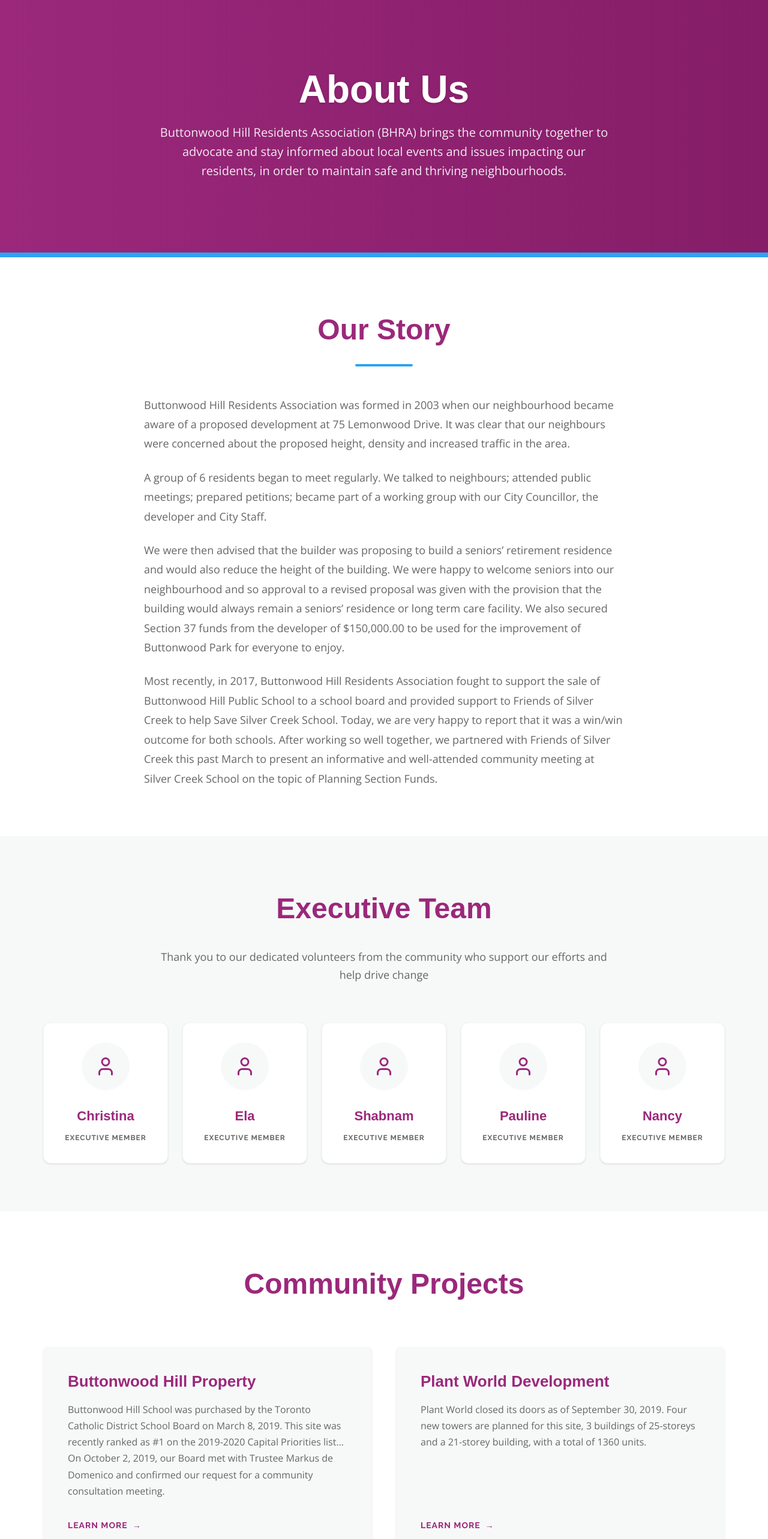
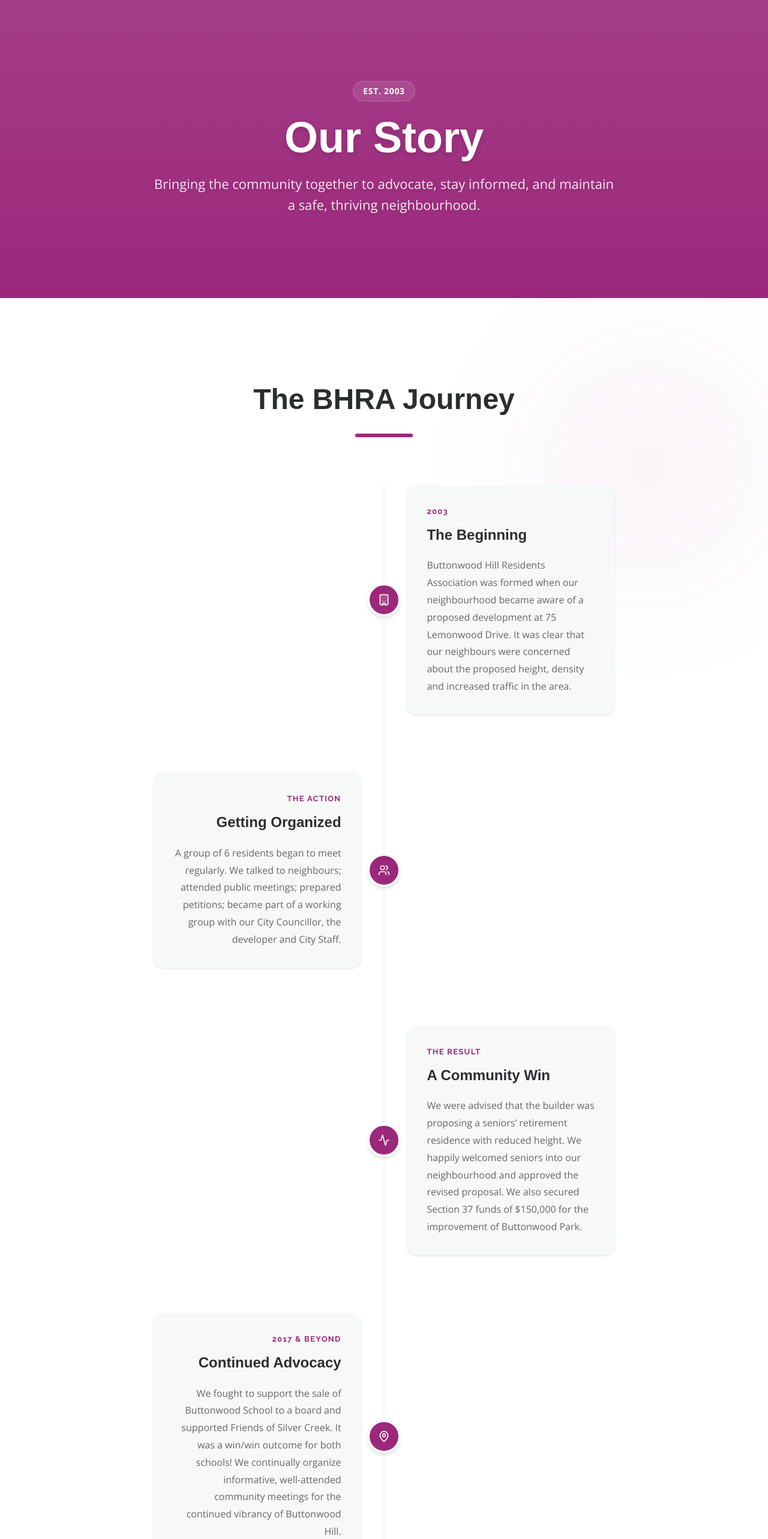
Before and after one commit to PlanetGalactor/BHRA-Website, a Next.js app: page /about in a window 1280 px wide. Shown: the part 100-2666 px from the top of the page at 60% size. Built offline with nearby package versions, Linux system fonts and the light colour scheme; a web font is replaced by a local one.

Commit message:
Redesign About Us page with modern UI layout

```diff
--- a/app/about/page.tsx
+++ b/app/about/page.tsx
@@ -1,6 +1,6 @@
 import Image from "next/image";
 import Link from "next/link";
-import { User } from "lucide-react";
+import { User, Calendar, MapPin, Building, Activity, Users } from "lucide-react";
 
 export default function AboutPage() {
   const team = [
@@ -11,124 +11,163 @@ export default function AboutPage() {
     { name: "Nancy", role: "Executive Member" },
   ];
 
-  const projects = [
+  const timelineSteps = [
     {
-      name: "Buttonwood Hill Property",
-      desc: "Buttonwood Hill School was purchased by the Toronto Catholic District School Board on March 8, 2019. This site was recently ranked as #1 on the 2019-2020 Capital Priorities list... On October 2, 2019, our Board met with Trustee Markus de Domenico and confirmed our request for a community consultation meeting."
+      year: "2003",
+      title: "The Beginning",
+      content: "Buttonwood Hill Residents Association was formed when our neighbourhood became aware of a proposed development at 75 Lemonwood Drive. It was clear that our neighbours were concerned about the proposed height, density and increased traffic in the area.",
+      icon: <Building className="w-5 h-5 text-white" />
     },
     {
-      name: "Plant World Development",
-      desc: "Plant World closed its doors as of September 30, 2019. Four new towers are planned for this site, 3 buildings of 25-storeys and a 21-storey building, with a total of 1360 units."
+      year: "The Action",
+      title: "Getting Organized",
+      content: "A group of 6 residents began to meet regularly. We talked to neighbours; attended public meetings; prepared petitions; became part of a working group with our City Councillor, the developer and City Staff.",
+      icon: <Users className="w-5 h-5 text-white" />
     },
     {
-      name: "Humbertown Plaza",
-      desc: "This development’s been approved. A sales pavilion will likely appear this fall toward the end of 2018. Construction will take 2 ½ to 3 years. During construction, the LCBO will set up a trailer in the next parking lot... The construction of Block 5 will span 2-3 years."
+      year: "The Result",
+      title: "A Community Win",
+      content: "We were advised that the builder was proposing a seniors’ retirement residence with reduced height. We happily welcomed seniors into our neighbourhood and approved the revised proposal. We also secured Section 37 funds of $150,000 for the improvement of Buttonwood Park.",
+      icon: <Activity className="w-5 h-5 text-white" />
     },
     {
-      name: "Richview Square",
-      desc: "Trinity Development Group and CreateTO (formerly Build Toronto) filed their zoning development application for three new mixed-use buildings of 22, 22 and 11 storeys. Many modifications have been made by the developer after listening to community comments. In April of this year, Trinity Development Group and CreateTO filed for buildings of 22, 22, and 16 storeys. Concerns have been clear that 22 floor residential buildings will not be supported by the community."
-    },
-    {
-      name: "Richview Square 2 (Shannex Development)",
-      desc: "This development has yielded $463,000 in Section 42 funds (rules governing parkland dedication) to be utilized for improvements to nearby parks."
-    },
-    {
-      name: "St. Stevens Court",
-      desc: "Five buildings (6-9 storeys) will be constructed containing 523 units. Construction will get underway in the first half of 2019. Four buildings were approved (9, 6, 6 and 6 storeys)... Two buildings have rental units, two will be for-purchase condominiums."
-    },
-    {
-      name: "La Rose Apartments",
-      desc: "A seven-storey rental apartment building has been proposed including 187 units adjacent to an existing 16 storey building. The decision will grant a zoning by-law amendment to permit an infill apartment building."
-    },
-    {
-      name: "Eglinton West LRT",
-      desc: "Part of a mass transit plan between the City of Toronto and the Province of Ontario. Expansion is expected to be underground for much of the area between Mount Dennis and the airport."
+      year: "2017 & Beyond",
+      title: "Continued Advocacy",
+      content: "We fought to support the sale of Buttonwood School to a board and supported Friends of Silver Creek. It was a win/win outcome for both schools! We continually organize informative, well-attended community meetings for the continued vibrancy of Buttonwood Hill.",
+      icon: <MapPin className="w-5 h-5 text-white" />
     }
   ];
 
   return (
     <div className="flex flex-col min-h-screen">
       {/* 1. Hero banner */}
-      <section className="bg-gradient-to-r from-primary to-[#851d68] py-[120px] relative text-center flex items-center justify-center border-b-[8px] border-accent">
-        <div className="max-w-[1200px] w-full mx-auto px-4 sm:px-6 lg:px-8 relative z-10">
-          <h1 className="text-5xl md:text-6xl lg:text-[64px] font-serif font-bold text-white mb-6 drop-shadow-sm">
-            About Us
+      <section className="relative w-full min-h-[500px] flex items-center justify-center overflow-hidden">
+        <Image
+          src="/images/hero-park.jpg"
+          alt="Buttonwood Hill Park"
+          fill
+          priority
+          className="object-cover object-center absolute inset-0 z-0 opacity-80 mix-blend-overlay"
+        />
+        <div className="absolute inset-0 bg-[#9b287b] mix-blend-multiply opacity-90 z-10"></div>
+        <div className="absolute inset-0 bg-gradient-to-t from-[#9b287b] to-transparent z-10"></div>
+
+        <div className="max-w-[1200px] w-full mx-auto px-4 sm:px-6 lg:px-8 relative z-20 text-center flex flex-col items-center">
+          <div className="inline-flex items-center justify-center px-4 py-1.5 rounded-full bg-white/10 text-white text-sm font-bold uppercase tracking-wider mb-6 border border-white/20 backdrop-blur-sm">
+            Est. 2003
+          </div>
+          <h1 className="text-5xl md:text-6xl lg:text-[72px] font-serif font-bold text-white mb-6 drop-shadow-lg">
+            Our Story
           </h1>
-          <p className="text-lg md:text-[20px] text-white font-sans max-w-3xl mx-auto leading-[1.6em] opacity-90">
-            Buttonwood Hill Residents Association (BHRA) brings the community together to advocate and stay informed about local events and issues impacting our residents, in order to maintain safe and thriving neighbourhoods.
+          <p className="text-lg md:text-[22px] text-white/90 font-sans max-w-3xl mx-auto leading-[1.6em] drop-shadow-md font-light">
+            Bringing the community together to advocate, stay informed, and maintain a safe, thriving neighbourhood.
           </p>
         </div>
       </section>
 
-      {/* 2. Our Story */}
-      <section className="bg-white py-[80px] max-md:py-[48px]">
+      {/* 2. Timeline Journey */}
+      <section className="bg-white py-24 md:py-32 relative overflow-hidden">
+        {/* Subtle background flair */}
+        <div className="absolute top-20 right-0 w-[400px] h-[400px] bg-primary/5 rounded-full blur-[100px] pointer-events-none"></div>
+
         <div className="max-w-[1200px] w-full mx-auto px-4 sm:px-6 lg:px-8">
-          <div className="max-w-[800px] mx-auto text-center mb-12">
-            <h2 className="text-[48px] max-md:text-[36px] font-serif font-bold text-primary mb-4">Our Story</h2>
-            <div className="w-24 h-1 bg-accent mx-auto rounded-full"></div>
+          <div className="text-center mb-20">
+            <h2 className="text-[40px] md:text-[48px] font-serif font-bold text-[#2c2d2e] mb-4">The BHRA Journey</h2>
+            <div className="w-24 h-1.5 bg-primary mx-auto rounded-full"></div>
           </div>
 
-          <div className="max-w-[800px] mx-auto text-[#666666] font-sans text-[18px] leading-[1.8em] space-y-6">
-            <p>
-              Buttonwood Hill Residents Association was formed in 2003 when our neighbourhood became aware of a proposed development at 75 Lemonwood Drive. It was clear that our neighbours were concerned about the proposed height, density and increased traffic in the area.
-            </p>
-            <p>
-              A group of 6 residents began to meet regularly. We talked to neighbours; attended public meetings; prepared petitions; became part of a working group with our City Councillor, the developer and City Staff.
-            </p>
-            <p>
-              We were then advised that the builder was proposing to build a seniors’ retirement residence and would also reduce the height of the building. We were happy to welcome seniors into our neighbourhood and so approval to a revised proposal was given with the provision that the building would always remain a seniors’ residence or long term care facility. We also secured Section 37 funds from the developer of $150,000.00 to be used for the improvement of Buttonwood Park for everyone to enjoy.
-            </p>
-            <p>
-              Most recently, in 2017, Buttonwood Hill Residents Association fought to support the sale of Buttonwood Hill Public School to a school board and provided support to Friends of Silver Creek to help Save Silver Creek School. Today, we are very happy to report that it was a win/win outcome for both schools. After working so well together, we partnered with Friends of Silver Creek this past March to present an informative and well-attended community meeting at Silver Creek School on the topic of Planning Section Funds.
-            </p>
+          <div className="relative max-w-3xl mx-auto">
+            {/* Vertical Line */}
+            <div className="absolute left-[28px] md:left-1/2 top-0 bottom-0 w-1 bg-[#f7f9f9] md:-translate-x-1/2"></div>
+
+            <div className="space-y-12 md:space-y-24">
+              {timelineSteps.map((step, index) => {
+                const isEven = index % 2 === 0;
+                return (
+                  <div key={index} className={`relative flex items-center md:justify-between flex-col md:flex-row group ${isEven ? 'md:flex-row-reverse' : ''}`}>
+                    {/* Center Icon */}
+                    <div className="absolute left-[28px] md:left-1/2 w-14 h-14 bg-primary rounded-full flex items-center justify-center md:-translate-x-1/2 border-4 border-white shadow-md z-10 group-hover:scale-110 group-hover:bg-[#a3107c] transition-all duration-300 -translate-x-[24px]">
+                      {step.icon}
+                    </div>
+
+                    {/* Content Card */}
+                    <div className={`w-full md:w-[45%] pl-16 md:pl-0 ${isEven ? 'md:text-left' : 'md:text-right'}`}>
+                      <div className="bg-[#f7f9f9] p-8 rounded-2xl shadow-sm border border-transparent hover:border-primary/20 hover:shadow-xl transition-all duration-300 hover:-translate-y-1">
+                        <span className="text-primary font-ui font-bold uppercase tracking-widest text-[13px] mb-2 block">{step.year}</span>
+                        <h3 className="text-[24px] font-serif font-bold text-[#2c2d2e] mb-4">{step.title}</h3>
+                        <p className="text-[#666666] font-sans leading-[1.8em]">
+                          {step.content}
+                        </p>
+                      </div>
+                    </div>
+                  </div>
+                );
+              })}
+            </div>
           </div>
         </div>
       </section>
 
-      {/* 3. Executive Team */}
-      <section className="bg-[#f7f9f9] py-[80px] max-md:py-[48px]">
+      {/* 3. 21st Dev Inspired Executive Team */}
+      <section className="bg-[#f7f9f9] py-24 md:py-32 relative">
         <div className="max-w-[1200px] w-full mx-auto px-4 sm:px-6 lg:px-8">
-          <div className="text-center max-w-3xl mx-auto mb-16">
-            <h2 className="text-[48px] max-md:text-[36px] font-serif font-bold text-primary mb-6">Executive Team</h2>
-            <p className="text-[#666666] font-sans text-[18px] leading-[1.7em]">
-              Thank you to our dedicated volunteers from the community who support our efforts and help drive change
+          <div className="text-center mb-16">
+            <h2 className="text-[40px] md:text-[48px] font-serif font-bold text-[#2c2d2e] mb-4">Our Executive Team</h2>
+            <p className="text-[18px] text-[#666666] font-sans max-w-2xl mx-auto mb-10">
+              Dedicated neighbors volunteering their time and energy to advocate for Buttonwood Hill.
             </p>
           </div>
 
           <div className="grid grid-cols-1 sm:grid-cols-2 lg:grid-cols-5 gap-6">
-            {team.map((member, i) => (
-              <div key={i} className="bg-white p-8 rounded-xl text-center shadow-sm hover:shadow-lg transition-shadow duration-300 border border-gray-100 flex flex-col items-center group">
-                <div className="w-[80px] h-[80px] bg-[#f7f9f9] rounded-full flex items-center justify-center mb-6 group-hover:bg-primary group-hover:text-white text-primary transition-colors duration-300">
-                  <User size={36} />
+            {team.map((member, index) => (
+              <div
+                key={index}
+                className="group relative flex flex-col items-center justify-end overflow-hidden rounded-2xl bg-white p-8 text-center shadow-lg transition-all duration-500 ease-out hover:-translate-y-2 hover:shadow-2xl border border-gray-100"
+              >
+                {/* Background wave animation */}
+                <div
+                  className="absolute bottom-0 left-0 right-0 h-1/2 origin-bottom scale-y-0 transform rounded-t-full bg-gradient-to-t from-primary/10 to-transparent transition-transform duration-500 ease-out group-hover:scale-y-100"
+                  style={{ transitionDelay: `${index * 50}ms` }}
+                />
+
+                {/* Member Avatar */}
+                <div
+                  className="relative z-10 h-[100px] w-[100px] overflow-hidden rounded-full border-[4px] border-transparent bg-[#f7f9f9] transition-all duration-500 ease-out group-hover:border-primary group-hover:scale-105 flex items-center justify-center mb-6"
+                  style={{ transitionDelay: `${index * 100}ms` }}
+                >
+                  <User className="w-10 h-10 text-primary opacity-50 group-hover:opacity-100 transition-opacity duration-300" />
                 </div>
-                <h3 className="text-[22px] font-serif font-bold text-primary mb-2">{member.name}</h3>
-                <p className="font-ui uppercase tracking-[1px] text-[12px] text-[#666666] font-bold">{member.role}</p>
+
+                <h3 className="relative z-10 text-[20px] font-serif font-bold text-[#2c2d2e] mb-1 group-hover:text-primary transition-colors">
+                  {member.name}
+                </h3>
+                <p className="relative z-10 text-[12px] font-ui uppercase tracking-widest text-[#666666] font-bold">
+                  {member.role}
+                </p>
               </div>
             ))}
           </div>
         </div>
       </section>
 
-      {/* 4. Community Projects */}
-      <section className="bg-white py-[80px] max-md:py-[48px]">
-        <div className="max-w-[1200px] w-full mx-auto px-4 sm:px-6 lg:px-8">
-          <h2 className="text-[48px] max-md:text-[36px] font-serif font-bold text-primary mb-16 text-center">Community Projects</h2>
-
-          <div className="grid grid-cols-1 md:grid-cols-2 gap-8 lg:gap-10">
-            {projects.map((proj) => (
-              <div key={proj.name} className="bg-[#f7f9f9] p-8 md:p-10 rounded-[8px] shadow-sm hover:shadow-md transition-shadow duration-300 flex flex-col border border-transparent hover:border-gray-200">
-                <h3 className="text-[26px] font-serif font-bold text-primary mb-4 leading-[1.3]">{proj.name}</h3>
-                <p className="text-[#666666] text-[16px] leading-[1.7em] font-sans mb-8 flex-grow">{proj.desc}</p>
-                <div className="mt-auto">
-                  <Link href={`/projects#${proj.name.toLowerCase().replace(/[^a-z0-9]+/g, '-')}`} className="text-primary font-ui font-bold uppercase tracking-[1px] text-[14px] hover:text-accent transition-colors duration-300 flex items-center">
-                    Learn More <span className="ml-2">→</span>
-                  </Link>
-                </div>
-              </div>
-            ))}
-          </div>
+      {/* 4. Link to Community Projects */}
+      <section className="bg-primary py-24 relative overflow-hidden">
+        <div className="absolute inset-0 bg-black/10 mix-blend-multiply pointer-events-none"></div>
+        <div className="max-w-[1200px] w-full mx-auto px-4 sm:px-6 lg:px-8 text-center relative z-10">
+          <h2 className="text-[36px] md:text-[48px] font-serif font-bold text-white mb-6">Explore Our Community Projects</h2>
+          <p className="text-[18px] text-white/90 font-sans max-w-2xl mx-auto mb-10">
+            We actively monitor local developments ranging from the Buttonwood Hill property out to the Eglinton West LRT. See what we are fighting for today.
+          </p>
+          <Link
+            href="/projects"
+            className="inline-flex items-center gap-3 bg-white text-primary font-ui font-bold uppercase tracking-[1px] px-8 py-4 rounded-full shadow-lg hover:scale-105 hover:shadow-xl transition-all duration-300"
+          >
+            Review Projects Data
+            <svg className="w-5 h-5" fill="none" stroke="currentColor" viewBox="0 0 24 24"><path strokeLinecap="round" strokeLinejoin="round" strokeWidth="2" d="M17 8l4 4m0 0l-4 4m4-4H3"/></svg>
+          </Link>
         </div>
       </section>
+
     </div>
   );
 }
```
